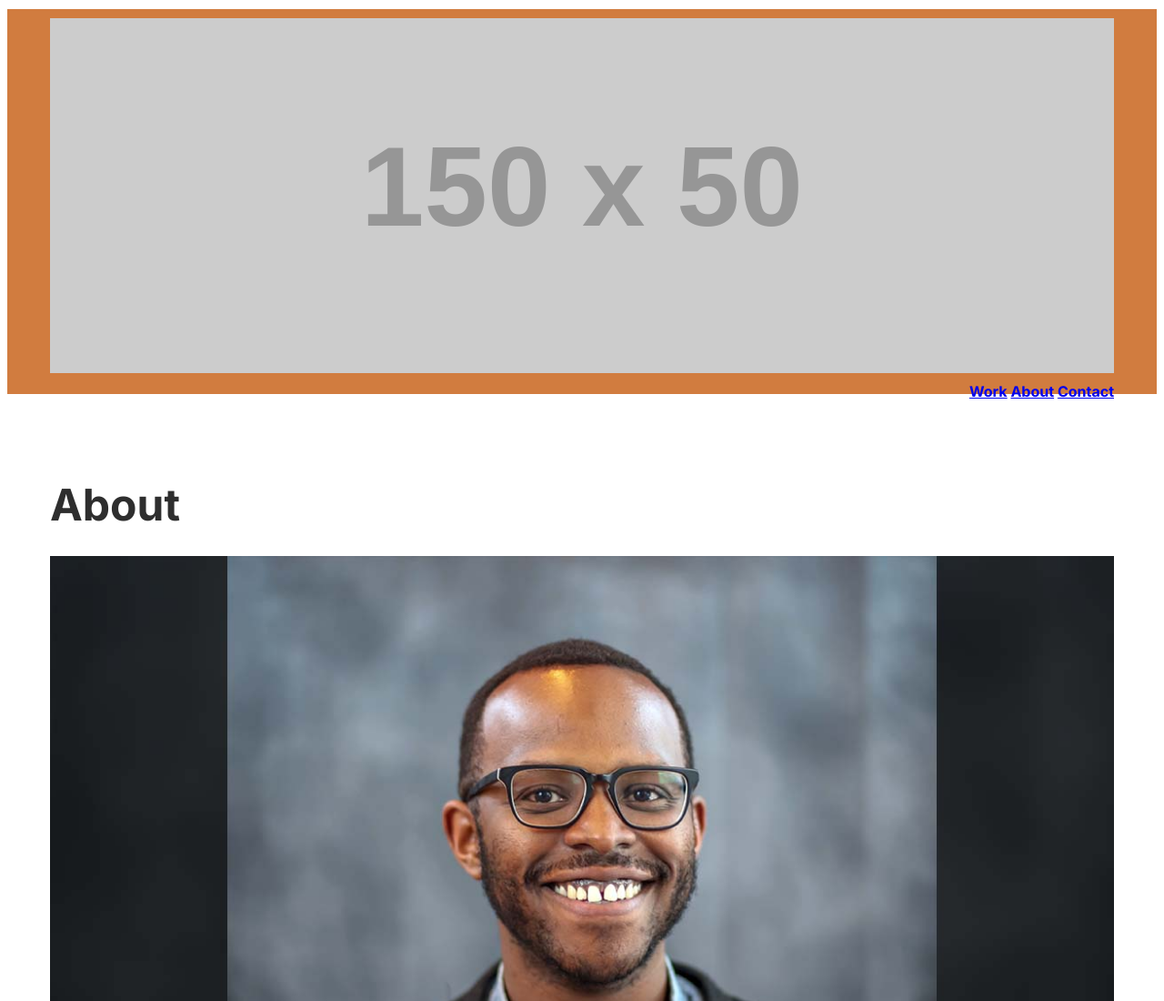
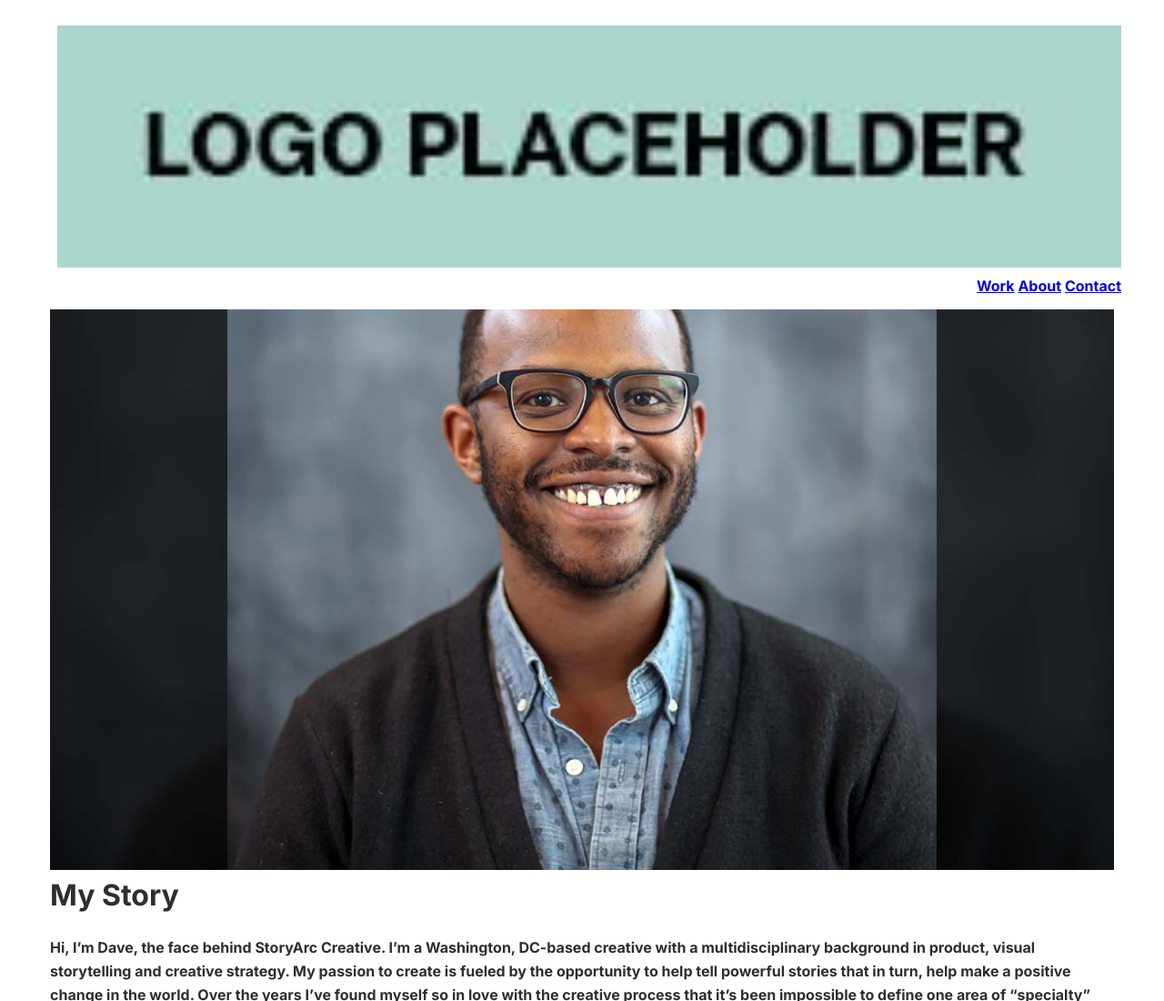
Before and after one commit to dcooley5/storyarc-portfolio, a plain HTML site: page about_storyarc.html in a window 1280 px wide. Shown: the top 1100 px of the page at 91% size. Drawn offline with nearby package versions, Linux system fonts and the light colour scheme; placeholder pictures from the web are drawn by us.

Commit message:
site CSS udpates

```diff
--- a/about_storyarc.html
+++ b/about_storyarc.html
@@ -15,7 +15,8 @@
   <header>
     <div class="container">
         <div class="navtoggle" id="myNavtoggle">
-        <a href="index.html"><img src="https://via.placeholder.com/150x50?text=my-cool-logo" alt="Dave Cooley" /></a>
+            <div>
+                <img src="01_Home/logo_placeholder.jpg" alt="Storyarc LLC Logo">
                 <nav>
                     <div class="nav">
                         <li><a href="projects.html">Work</a></li>
@@ -24,6 +25,7 @@
                         <li><a href="javascript:void(0);" class="icon" onclick="menuToggle()"><i class="fas fa-bars"></i></a></li>
                     </div>
                 </nav>
+            </div>
         </div>
     </div>
 </header>
@@ -62,7 +64,7 @@
             </p>
 
             </p>
-            <a href="files/dave_cooley_resume.pdf" target="_blank">Download My Resume</a>
+            <a href="dave_cooley_resume.pdf" target="_blank">Download My Resume</a>
           </div>
           <!-- right column - skills -->
           <div class="row">
@@ -108,7 +110,7 @@
         <div>
           <div>
             <h3>Contact</h3>
-            <p>Lets get creative together! Connect with us via <a href="mailto:google@gmail.com">Email</a>
+            <p>Lets get creative together! Connect with us via <a href="mailto:dave.cooley5@gmail.com">Email</a>
             </p>
           </div>
           <!-- social media section -->
--- a/css/style.css
+++ b/css/style.css
@@ -1,12 +1,11 @@
 header {
     background-color: #D17C3F;
-    padding-top: 10px;
-    padding-right: 5px;
-    padding-bottom: 15px;
-    padding-left: 5px;
-    margin: 10px auto;
-    text-align: unset;
-  }
+    position: fixed;
+    width: 100%;
+    background-color: #ffffff;
+    color: inherit;
+    padding: 10px 0 4px;
+}
 
  * {
     box-sizing: border-box;
@@ -133,11 +132,10 @@ a {
     color: #ffffff;
   }
 
-.container {
-  max-width: 1200px;
-  padding: 0 15px;
-  margin: auto;
+  .container {
+    padding: 0 15px;
 }
+
 
 .center {
     text-align: center;
@@ -159,9 +157,8 @@ a {
 
 
 .logo {
-    max-width: 125px;
-    max-height: 150px;
-  }
+  max-width: 65px;
+}
 
 .navtoggle li:not(:last-child) {
   display: none;
@@ -252,7 +249,8 @@ Medium devices (640px and larger)
 @media only screen and (min-width: 640px) {
   header {
     text-align: unset;
-  }
+    padding: 20px 0 13px;
+}
 
   main {
     padding-top: 56px;
@@ -285,6 +283,11 @@ Large devices (1024px or larger)
 @media only screen and (min-width: 1024px) {
 }
 
+.container {
+  max-width: 1200px;
+  margin-left: auto;
+  margin-right: auto;
+}
 
 .col-lg-7 {
   width: 60%;
```
Also changed, not shown: index.html (+1 -2 lines), projects.html (+6 -2 lines), 2 other files. Lines whose indentation alone changed are shown as unchanged.
